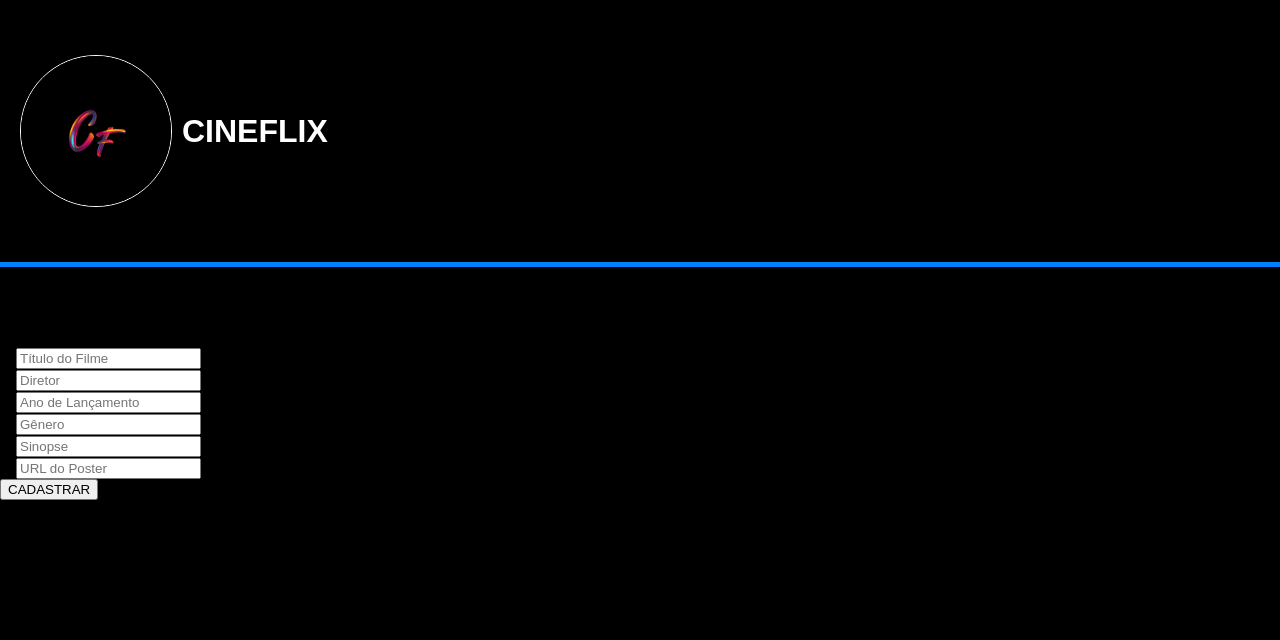
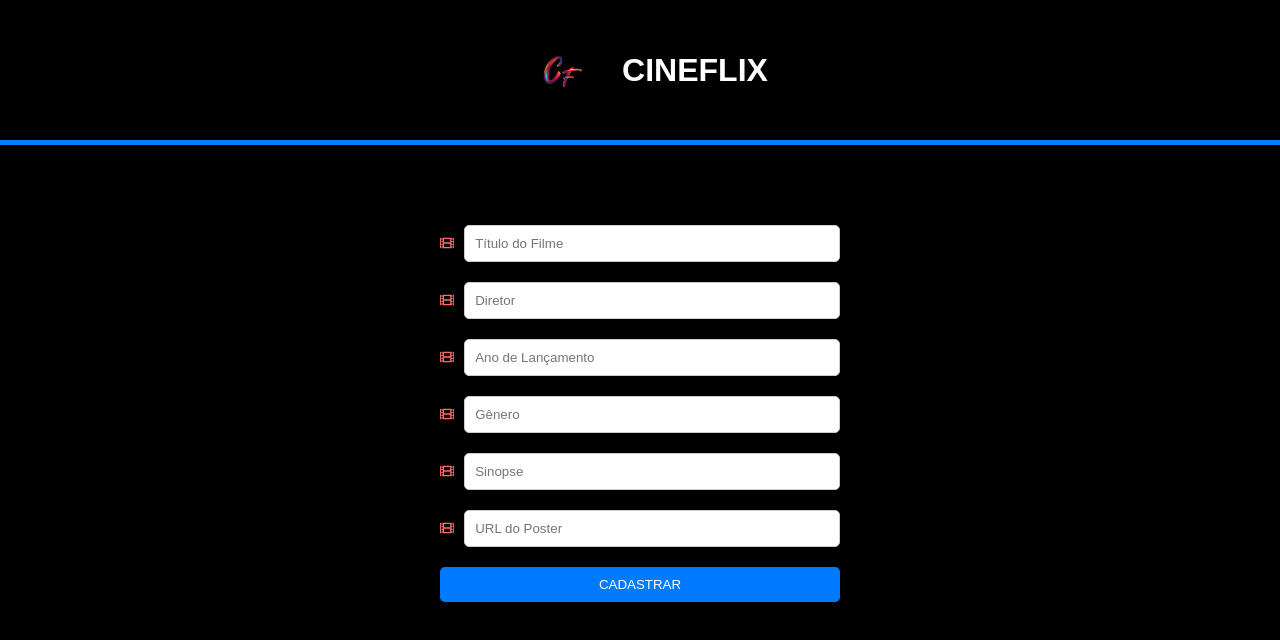
Before and after one commit to Natyguimaraes/Cineflix, a React (Vite) app in the folder gestao_filmes_state/: page / in a window 1280 px wide. Shown: the top 640 px of the page. Built offline with nearby package versions, Linux system fonts and the light colour scheme.

Commit message:
atualização

```diff
--- a/gestao_filmes_state/src/database/db.js
+++ b/gestao_filmes_state/src/database/db.js
@@ -3,7 +3,7 @@ import mysql from 'mysql';
 const connection = mysql.createConnection({
     host:'localhost',
     user:'root',
-    password:'123456789',
+    password:'password',
     database:'cineflix'
 })
 connection.connect((err) => {
--- /dev/null
+++ b/gestao_filmes_state/src/views/styles/adicionar.css
@@ -0,0 +1,42 @@
+.form {
+    width: 400px;
+    margin: 0 auto;
+  }
+
+  .input_container {
+    display: flex;
+    align-items: center;
+    margin-bottom: 20px;
+  }
+
+  .input_icon {
+    margin-right: 10px;
+    color: #ff6b6b; /* Cor dos ícones */
+  }
+
+  input[type="text"] {
+    width: 100%;
+    padding: 10px;
+    border: 1px solid #ccc;
+    border-radius: 5px;
+  }
+
+  button {
+    display: block;
+    width: 100%;
+    padding: 10px;
+    background-color: #007bff;
+    color: #fff;
+    border: none;
+    border-radius: 5px;
+    cursor: pointer;
+  }
+
+  button:hover {
+    background-color: #0056b3;
+  }
+
+  .error-message {
+    color: red;
+    margin-top: 10px;
+  }
--- a/gestao_filmes_state/src/views/styles/index.css
+++ b/gestao_filmes_state/src/views/styles/index.css
@@ -6,40 +6,29 @@ body {
 
 .Container {
   display: flex;
-  justify-content: left;
-}
-
-.Topo {
-  width: 100%;
+  justify-content: center; /* Centralize o conteúdo horizontalmente */
 }
 
 header {
   background-color: #000000;
-  padding: 55px 0; /* Aumentei o padding para 20px em vez de 10px */
-  border-bottom: 5px solid;
-  border-color: #007FFF;
-
+  padding: 20px 0; /* Reduzi o padding para 20px */
+  border-bottom: 5px solid #007FFF; /* Melhorei a cor da borda */
 }
 
 nav {
   display: flex;
   align-items: center;
-  justify-content: center;
 }
 
 nav img {
-  width: 150px;
+  width: 100px; /* Ajuste o tamanho do logo conforme necessário */
   height: auto;
-  border: 1px solid;
-  border-color: white;
-  border-radius: 50%;
-  margin-left: 20px; /* Adicionei uma margem à direita */
+  margin-right: 10px; /* Adicionei uma margem à direita */
 }
 
 nav span {
   color: white;
   font-size: 2rem;
   font-weight: bold;
-  margin-left: 10px;
   font-family: 'Source Sans Pro', sans-serif;
 }
```
Also changed, not shown: gestao_filmes_state/src/views/components/CadastroFilme.jsx (+5 -5 lines).
